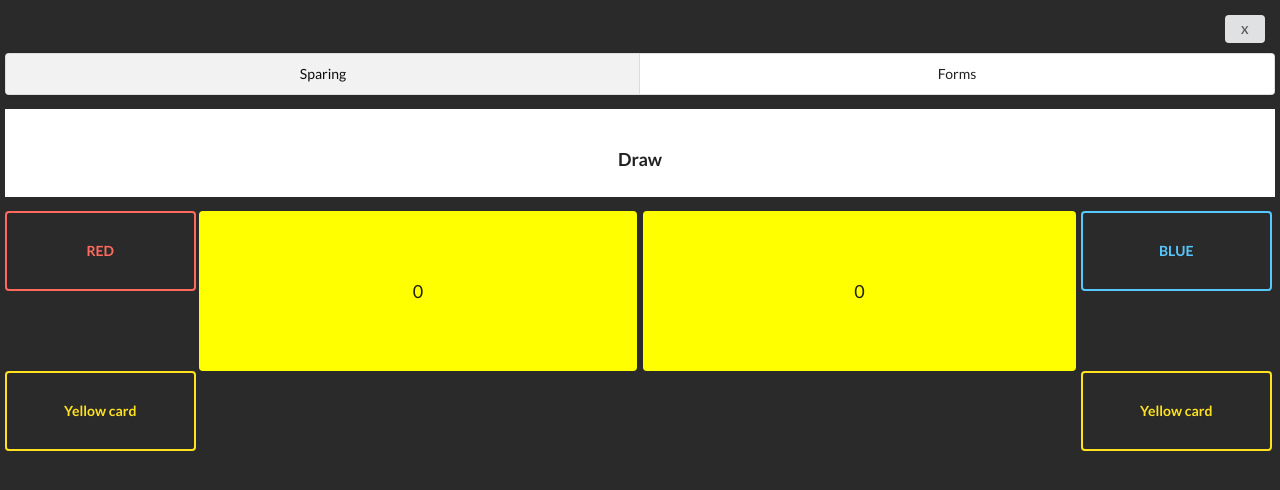
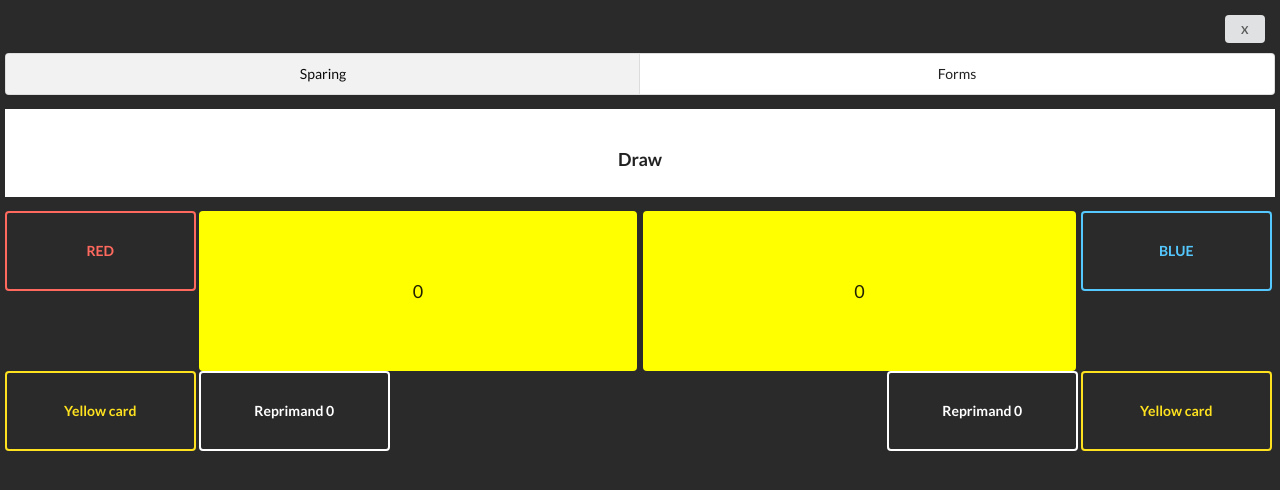
Before and after one commit to JanTigeros/Taekwondo-app, an Electron app: page index.html in a window 1280 px wide. Drawn offline with nearby package versions, Linux system fonts and the light colour scheme.

Commit message:
reprimands

```diff
--- a/index.html
+++ b/index.html
@@ -24,7 +24,7 @@
 
         <div class="ui two item menu">
             <a href="./index.html" class="active item">Sparing</a>
-            <a href="./index2.html"class="item">Forms</a>
+            <a href="./index2.html" class="item">Forms</a>
         </div>
 
         <form class="ui form">
@@ -34,10 +34,12 @@
                     <br><br><strong>Draw</strong></div>
                 <div v-else="score1 > 0 || score2 > 0"
                     style="background-color: white; height: 11vh; text-align: center; font-size: large;">
-                    <br><br><strong>{{ score1 > score2 ? "Prvi je ful bolš" : "Drugi je ful bolš"}}</strong></div>
+                    <br><br><strong>{{ score1 > score2 ? "RED" : "BLUE" }}</strong></div>
             </div>
             <button class="ui inverted red button" v-on:click="count($event)"
                 style="float: left; height: 10vh; width: 15%;">RED</button>
+
+
 
             <div style="float: left !important; width: 34.5%;">
                 <input v-model="score1" type="text"
@@ -54,12 +56,15 @@
                     readonly>
             </div>
             <button class="ui inverted yellow button" v-on:click="count2($event)"
-            style="float: left; height: 10vh; width: 15%;">Yellow card</button>
+                style="float: left; height: 10vh; width: 15%;">Yellow card</button>
             <button class="ui inverted yellow button" v-on:click="count3($event)"
-            style="float: right; height: 10vh; width: 15%;">Yellow card</button>
-            <div>
+                style="float: right; height: 10vh; width: 15%;">Yellow card</button>
 
-            </div>
+                <button class="ui inverted white button" v-on:click="reprimand1($event)"
+                style="float: left; height: 10vh; width: 15%;">Reprimand {{ opomin1 }}</button>
+            <button class="ui inverted white button" v-on:click="reprimand2($event)"
+                style="float: right; height: 10vh; width: 15%;">Reprimand {{ opomin2 }}</button>
+    </div>
 
 
     </div>
@@ -72,7 +77,9 @@
                 el: "#root",
                 data: () => ({
                     score1: 0,
-                    score2: 0
+                    score2: 0,
+                    opomin1: 0,
+                    opomin2: 0
                 }),
                 methods: {
                     close() {
@@ -88,11 +95,29 @@
                     },
                     count2($event) {
                         $event.preventDefault(),
-                        this.score1 = this.score1 - 1;
+                            this.score1 = this.score1 - 1;
                     },
                     count3($event) {
                         $event.preventDefault(),
-                        this.score2 = this.score2 - 1;
+                            this.score2 = this.score2 - 1;
+                    },
+                    reprimand1($event){
+                        $event.preventDefault(),
+                        this.opomin1 = this.opomin1 + 1;
+
+                        if(this.opomin1 >= 3){
+                            this.score1 = this.score1 - 1;
+                            this.opomin1 = 0;
+                        }
+                    },
+                    reprimand2($event){
+                        $event.preventDefault(),
+                        this.opomin2 = this.opomin2 + 1;
+
+                        if(this.opomin2 >= 3){
+                            this.score2 = this.score2 - 1;
+                            this.opomin2 = 0;
+                        }
                     }
                 }
             });
```
